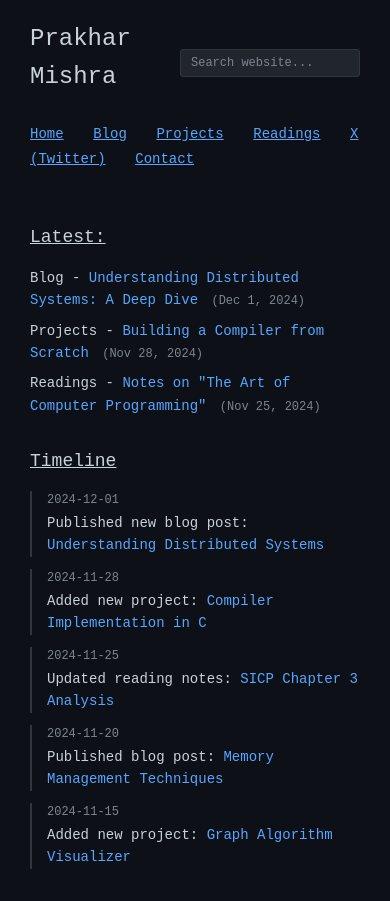
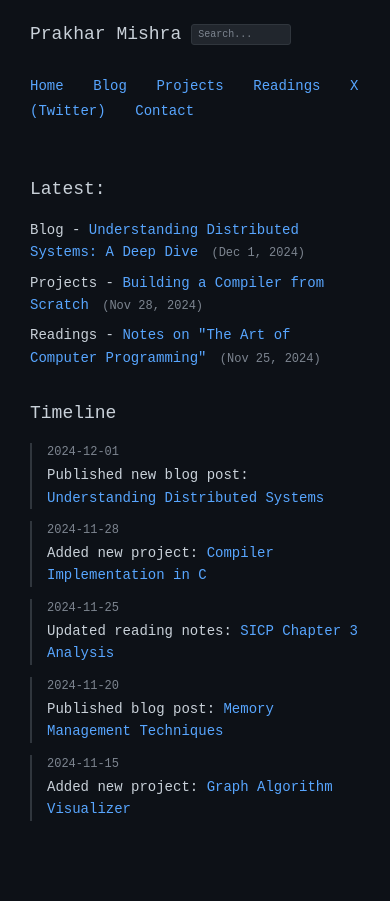
Before and after one commit to prakhars-website/website, a plain HTML site: page index.html in a window 390 px wide. After the commit the page ends 853 px from the top, so only its background shows below. Drawn offline with Linux system fonts and the light colour scheme.

Commit message:
Update index.html

```diff
--- a/index.html
+++ b/index.html
@@ -28,7 +28,7 @@
 
         .header-top {
             display: flex;
-            align-items: center;
+            align-items: baseline;
             margin-bottom: 15px;
             gap: 20px;
         }
@@ -47,6 +47,7 @@
             font-size: 12px;
             width: 180px;
             border-radius: 3px;
+            transform: translateY(-2px);
         }
 
         .search-bar:focus {
@@ -60,13 +61,13 @@
 
         nav a {
             color: #58a6ff;
-            text-decoration: underline;
+            text-decoration: none;
             margin-right: 20px;
             font-size: 14px;
         }
 
         nav a:hover {
-            color: #79c0ff;
+            text-decoration: underline;
         }
 
         h1 {
@@ -79,7 +80,6 @@
             font-size: 18px;
             font-weight: normal;
             margin: 30px 0 15px 0;
-            text-decoration: underline;
         }
 
         .latest-section {
@@ -134,6 +134,39 @@
         .timeline-content a:hover {
             text-decoration: underline;
         }
+
+        /* Mobile responsiveness */
+        @media (max-width: 600px) {
+            .header-top {
+                gap: 15px;
+            }
+
+            .search-bar {
+                width: 120px;
+                font-size: 11px;
+                padding: 5px 8px;
+            }
+
+            h1 {
+                font-size: 20px;
+            }
+        }
+
+        @media (max-width: 480px) {
+            .header-top {
+                gap: 10px;
+            }
+
+            .search-bar {
+                width: 100px;
+                font-size: 10px;
+                padding: 4px 6px;
+            }
+
+            h1 {
+                font-size: 18px;
+            }
+        }
     </style>
 </head>
 <body>
@@ -141,7 +174,7 @@
         <div class="header-top">
             <h1>Prakhar Mishra</h1>
             <div class="search-container">
-                <input type="text" class="search-bar" placeholder="Search website...">
+                <input type="text" class="search-bar" placeholder="Search...">
             </div>
         </div>
         <nav>
```
